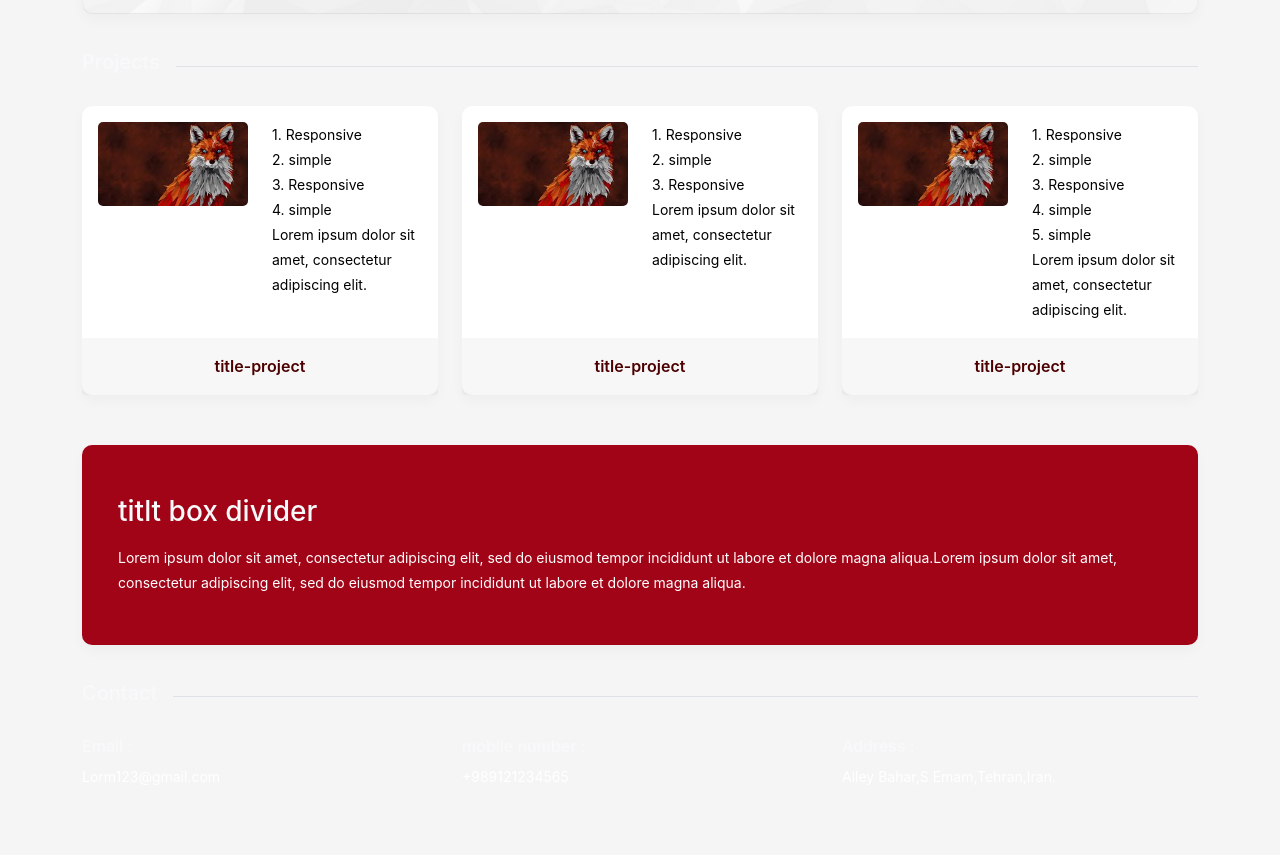
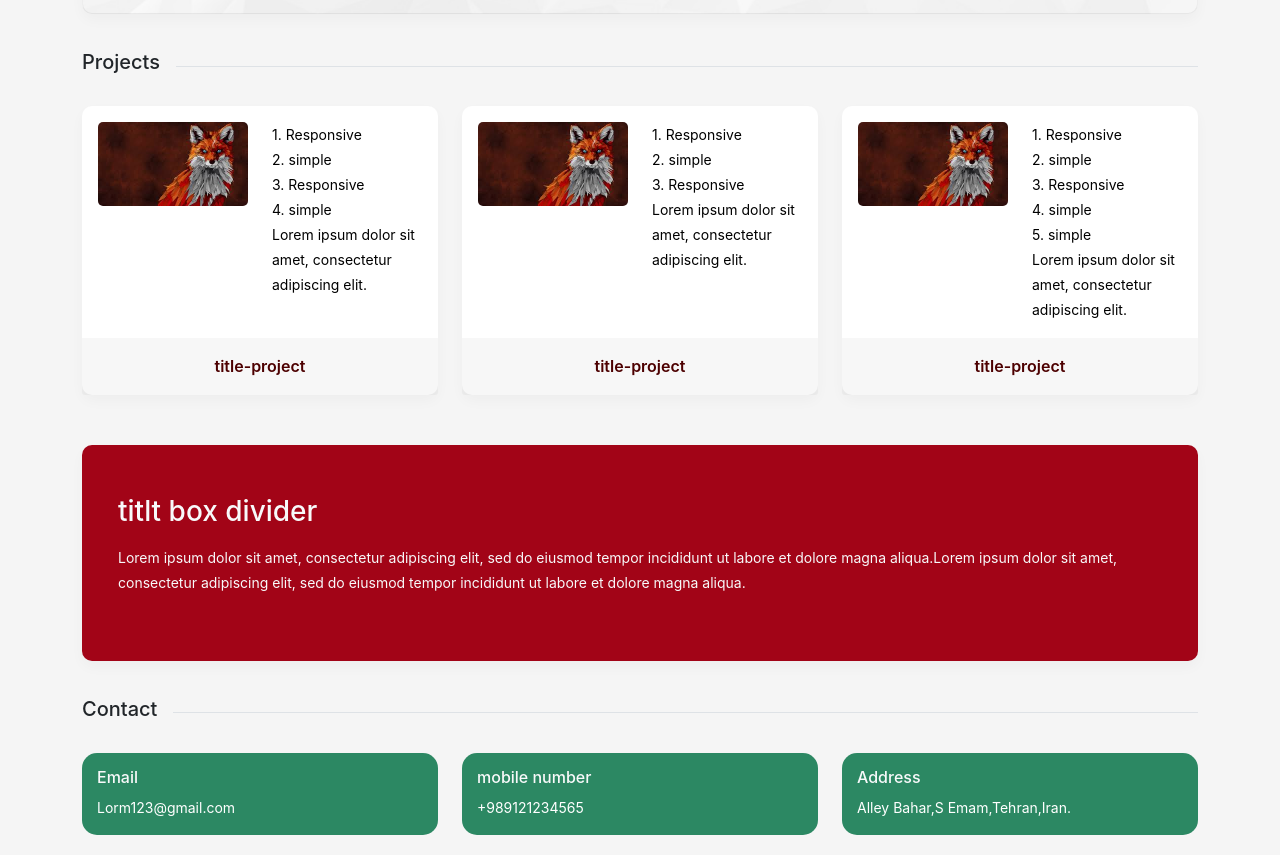
Before and after one commit to zahraBarzanuni/Myportfolio, a plain HTML site: page index.html in a window 1280 px wide. Shown: the part 695-1550 px from the top of the page. Before the commit the page ends 1504 px from the top, so only its background shows below. Drawn offline with Linux system fonts and the light colour scheme.

Commit message:
Update index.html

```diff
--- a/index.html
+++ b/index.html
@@ -10,10 +10,10 @@
     <link rel="stylesheet" href="./css/bootstrap.min.css">
     <link rel="stylesheet" href="./css/animate.min.css">
     <link rel="stylesheet" href="./css/style.css">
-
+    <!-- ff62ff -->
 </head>
 
-<body class="body-index">
+<body>
     <div class="container">
         <!-- heade -->
         <nav class="navbar navbar-expand-md py-2 px-3 justify-content-center" id="navbar-main">
@@ -51,7 +51,7 @@
         <div class="content-about" id="about-me">
             <div class="row">
                 <div class="col-12 pb-4 d-flex justify-content-between align-items-center">
-                    <h5 class="text-light">About</h5>
+                    <h5 class="text-dark">About</h5>
                     <span class="border-top flex-1 d-flex w-100 ms-3"></span>
                 </div>
                 <div class="col-12 col-md-5 col-lg-4 col-xl-3">
@@ -168,7 +168,7 @@
         <div id="projects">
             <div class="row">
                 <div class="col-12 pt-3 d-flex justify-content-between align-items-center">
-                    <h5 class="text-light">Projects</h5>
+                    <h5 class="text-dark">Projects</h5>
                     <span class="border-top flex-1 d-flex w-100 ms-3"></span>
                 </div>
                 <div class="col-12 col-md-6 col-lg-4 mt-4">
@@ -277,7 +277,8 @@
             <div class="row">
                 <div class="col-12 px-md-5 px-4">
                     <h3 class="text-light mb-3">titlt box divider</h3>
-                    <p class="txt-contact">Lorem ipsum dolor sit amet, consectetur adipiscing elit, sed do eiusmod
+                    <p class="txt-divider text-light">Lorem ipsum dolor sit amet, consectetur adipiscing elit, sed do
+                        eiusmod
                         tempor
                         incididunt ut
                         labore et dolore magna aliqua.Lorem ipsum dolor sit amet, consectetur adipiscing elit, sed
@@ -289,20 +290,26 @@
         <div id="contact">
             <div class="row">
                 <div class="col-12 pt-3 pb-4 d-flex justify-content-between align-items-center">
-                    <h5 class="text-light">Contact</h5>
+                    <h5 class="text-dark text-center">Contact</h5>
                     <span class="border-top flex-1 d-flex w-100 ms-3"></span>
                 </div>
                 <div class="col-12 col-sm-6 col-md-4">
-                    <h6 class="text-light">Email :</h6>
+                    <div class="div-contact">
+                        <h6 class="text-light">Email</h6>
                         <p class="txt-contact">Lorm123@gmail.com</p>
                     </div>
+                </div>
                 <div class="col-12 col-sm-6 col-md-4 mt-3 mt-sm-0">
-                    <h6 class="text-light">mobile number :</h6>
+                    <div class="div-contact">
+                        <h6 class="text-light">mobile number</h6>
                         <p class="txt-contact">+989121234565</p>
                     </div>
+                </div>
                 <div class="col-12 col-sm-6 col-md-4 mt-3 mt-md-0">
-                    <h6 class="text-light">Address :</h6>
+                    <div class="div-contact">
+                        <h6 class="text-light">Address</h6>
                         <p class="txt-contact">Alley Bahar,S Emam,Tehran,Iran.</p>
+                    </div>
                 </div>
             </div>
         </div>
```
Lines whose indentation alone changed are shown as unchanged.
